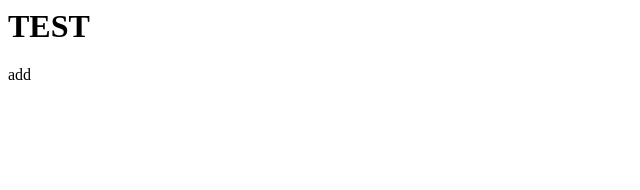
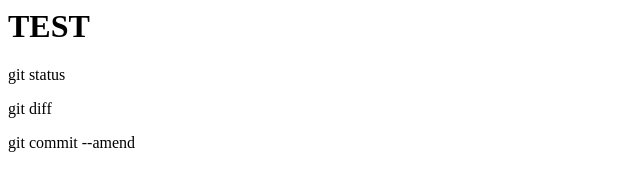
Before and after one commit to naonari-sanda/git_practice, a plain HTML site: page index.html in a window 1280 px wide. Shown: the whole page, without its empty margins (0-640 px from the left). Drawn offline with Linux system fonts and the light colour scheme.

Commit message:
--amendを追加

```diff
--- a/index.html
+++ b/index.html
@@ -1,3 +1,5 @@
 <h1>TEST</h1>
 
-<p>add</p>
+<p>git status</p>
+<p>git diff</p>
+<p>git commit --amend</p>
```
